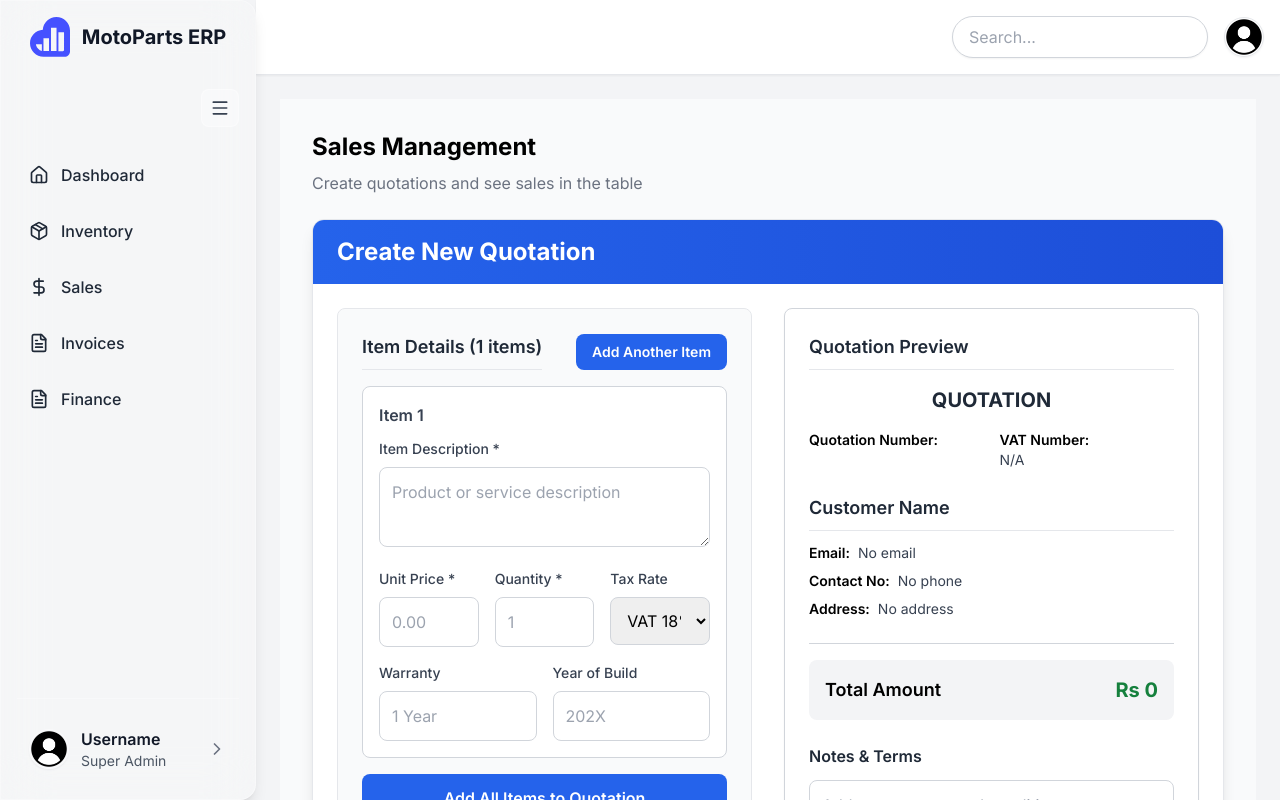
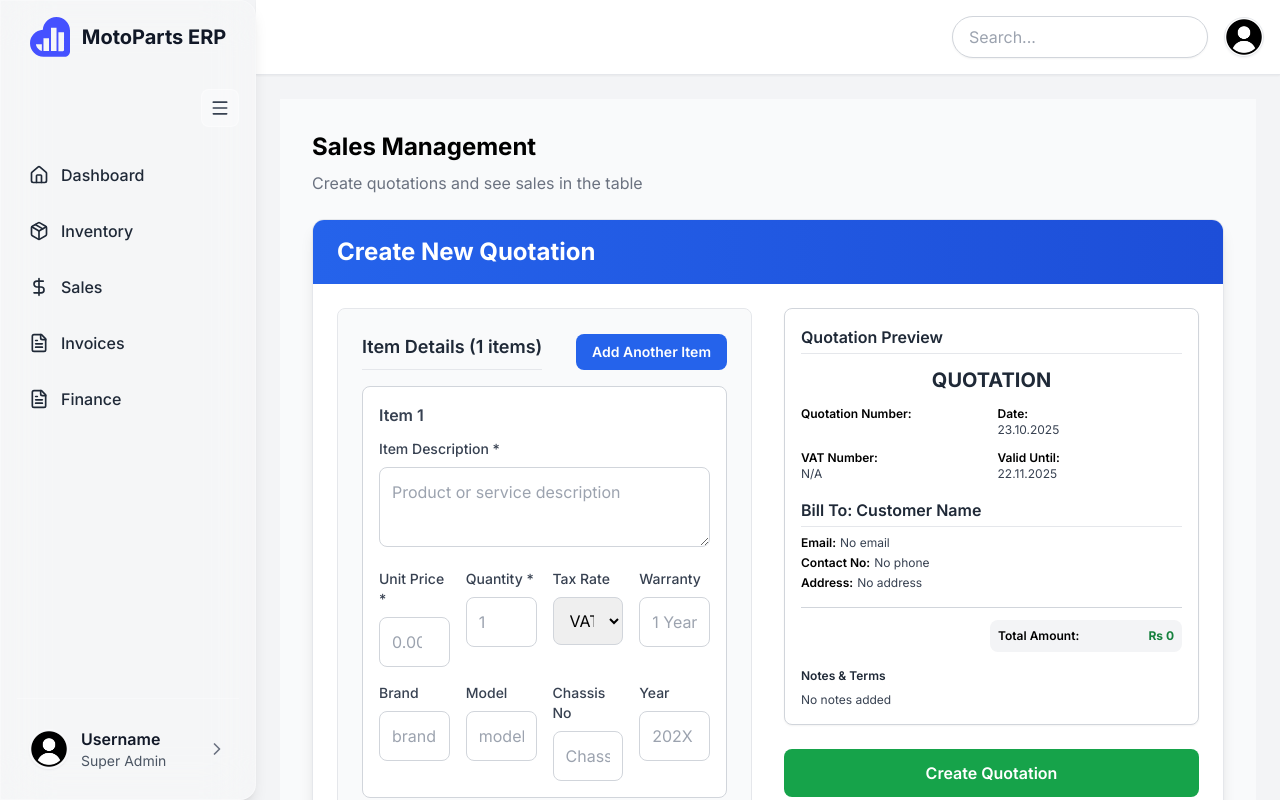
Before and after one commit to RameshEdirisinghe/erp, a Next.js app: page /sales in a window 1280 px wide. Built offline with nearby package versions, Linux system fonts and the light colour scheme.

Commit message:
feat: Enhance Quotation and Sale models with additional fields for brand, model, and chassis number

```diff
--- a/src/components/forms/Qoutationform.tsx
+++ b/src/components/forms/Qoutationform.tsx
@@ -13,6 +13,9 @@ interface QuotationFormProps {
 interface ItemFormData {
   itemDescription: string;
   year: string;
+  brand: string;
+  model: string;
+  chassyNo: string;
   unitPrice: string;
   quantity: string;
   warranty: string;
@@ -33,6 +36,9 @@ export default function QuotationForm({ onSubmit, editingSale, onSuccess, onCanc
   const [itemForms, setItemForms] = useState<ItemFormData[]>([
     {
       itemDescription: '',
+      brand: '',
+      model: '',
+      chassyNo: '',
       year: '',
       unitPrice: '',
       quantity: '',
@@ -58,10 +64,12 @@ export default function QuotationForm({ onSubmit, editingSale, onSuccess, onCanc
       setItems(editingSale.items || []);
       setNotes('');
 
-      // Convert existing items to forms
       if (editingSale.items && editingSale.items.length > 0) {
         setItemForms(editingSale.items.map(item => ({
           itemDescription: item.description,
+          brand: item.brand || '',
+          model: item.model || '',
+          chassyNo: item.chassyNo || '',
           year: item.year || '',
           unitPrice: item.rate.toString(),
           quantity: item.qty.toString(),
@@ -99,6 +107,9 @@ export default function QuotationForm({ onSubmit, editingSale, onSuccess, onCanc
       {
         itemDescription: '',
         year: '',
+        brand: '',
+        model: '',
+        chassyNo: '',
         unitPrice: '',
         quantity: '',
         warranty: '',
@@ -146,6 +157,10 @@ export default function QuotationForm({ onSubmit, editingSale, onSuccess, onCanc
         rate: unitPrice,
         tax: form.taxRate,
         warranty: form.warranty,
+        brand: form.brand,
+        model: form.model,
+        year: form.year,
+        chassyNo: form.chassyNo,
         amount: totalPrice,
       };
 
@@ -164,10 +179,12 @@ export default function QuotationForm({ onSubmit, editingSale, onSuccess, onCanc
 
     setItems(prev => [...prev, ...newItems]);
 
-    // Reset all item forms
     setItemForms([
       {
         itemDescription: '',
+        brand: '',
+        model: '',
+        chassyNo: '',
         year: '',
         unitPrice: '',
         quantity: '',
@@ -200,12 +217,12 @@ export default function QuotationForm({ onSubmit, editingSale, onSuccess, onCanc
       const validUntilStr = validUntilDate.toLocaleDateString('en-GB').replace(/\//g, '.');
 
       const quotationData: Omit<Quotation, 'id'> = {
-        quotationNo: formData.quotationNo,
+        quoteNumber: formData.quotationNo,
         customerName: formData.customerName,
         customerEmail: formData.customerEmail,
         customerPhone: formData.customerPhone,
         customerAddress: formData.customerAddress,
-        vatNo: formData.vatNo,
+        vatNumber: formData.vatNo,
         status: 'Draft',
         date: dateStr,
         validUntil: validUntilStr,
@@ -218,7 +235,6 @@ export default function QuotationForm({ onSubmit, editingSale, onSuccess, onCanc
 
       setSuccessMessage('Quotation created successfully!');
 
-      // Reset form
       setFormData({
         quotationNo: `QTN-${new Date().getFullYear()}-${String(Date.now()).slice(-3)}`,
         customerName: '',
@@ -231,6 +247,9 @@ export default function QuotationForm({ onSubmit, editingSale, onSuccess, onCanc
       setItemForms([
         {
           itemDescription: '',
+          brand: '',
+          model: '',
+          chassyNo: '',
           year: '',
           unitPrice: '',
           quantity: '',
@@ -332,7 +351,7 @@ export default function QuotationForm({ onSubmit, editingSale, onSuccess, onCanc
                             placeholder="Product or service description"
                           />
                         </div>
-                        <div className="grid grid-cols-3 gap-4">
+                        <div className="grid grid-cols-4 gap-4">
                           <div>
                             <label className="block text-sm font-medium text-gray-700 mb-2">
                               Unit Price *
@@ -374,8 +393,6 @@ export default function QuotationForm({ onSubmit, editingSale, onSuccess, onCanc
                               <option value="V18">VAT 18%</option>
                             </select>
                           </div>
-                        </div>
-                        <div className="grid grid-cols-2 gap-4">
                           <div>
                             <label className="block text-sm font-medium text-gray-700 mb-2">
                               Warranty
@@ -388,14 +405,52 @@ export default function QuotationForm({ onSubmit, editingSale, onSuccess, onCanc
                               placeholder="1 Year"
                             />
                           </div>
+                        </div>
+                        <div className="grid grid-cols-4 gap-4">
                           <div>
                             <label className="block text-sm font-medium text-gray-700 mb-2">
-                            Year of Build
+                              Brand
+                            </label>
+                            <input
+                              type="text"
+                              value={itemForm.brand}
+                              onChange={(e) => handleItemFormChange(index, 'brand', e.target.value)}
+                              className="w-full p-3 border border-gray-300 rounded-lg focus:ring-2 focus:ring-green-500 focus:border-green-500 transition"
+                              placeholder="brand name"
+                            />
+                          </div>
+                          <div>
+                            <label className="block text-sm font-medium text-gray-700 mb-2">
+                              Model
+                            </label>
+                            <input
+                              type="text"
+                              value={itemForm.model}
+                              onChange={(e) => handleItemFormChange(index, 'model', e.target.value)}
+                              className="w-full p-3 border border-gray-300 rounded-lg focus:ring-2 focus:ring-green-500 focus:border-green-500 transition"
+                              placeholder="model"
+                            />
+                          </div>
+                          <div>
+                            <label className="block text-sm font-medium text-gray-700 mb-2">
+                              Chassis No
+                            </label>
+                            <input
+                              type="text"
+                              value={itemForm.chassyNo}
+                              onChange={(e) => handleItemFormChange(index, 'chassyNo', e.target.value)}
+                              className="w-full p-3 border border-gray-300 rounded-lg focus:ring-2 focus:ring-green-500 focus:border-green-500 transition"
+                              placeholder="Chassis Number"
+                            />
+                          </div>
+                          <div>
+                            <label className="block text-sm font-medium text-gray-700 mb-2">
+                              Year
                             </label>
                             <input
                               type="text"
                               value={itemForm.year}
-                            onChange={(e) => handleItemFormChange(index, 'warranty', e.target.value)}
+                              onChange={(e) => handleItemFormChange(index, 'year', e.target.value)}
                               className="w-full p-3 border border-gray-300 rounded-lg focus:ring-2 focus:ring-green-500 focus:border-green-500 transition"
                               placeholder="202X"
                             />
@@ -497,101 +552,87 @@ export default function QuotationForm({ onSubmit, editingSale, onSuccess, onCanc
                       placeholder="Customer Address"
                     />
                   </div>
-                  <div className="grid grid-cols-2 gap-4">
-                    <div>
-                      <label className="block text-sm font-medium text-gray-700 mb-2">Vehicle Number</label>
-                      <input
-                        type="text"
-                        name="VehicleNumber"
-                        value={formData.customerEmail}
-                        onChange={handleInputChange}
-                        className="w-full p-3 border border-gray-300 rounded-lg focus:ring-2 focus:ring-green-500 focus:border-green-500 transition"
-                        placeholder="vehicle number"
-                      />
-                    </div>
-                    <div>
-                      <label className="block text-sm font-medium text-gray-700 mb-2">Chassy number</label>
-                      <input
-                        type="text"
-                        name="ChassyNumber"
-                        value={formData.customerPhone}
-                        onChange={handleInputChange}
-                        className="w-full p-3 border border-gray-300 rounded-lg focus:ring-2 focus:ring-green-500 focus:border-green-500 transition"
-                        placeholder="Chassy number"
-                      />
-                    </div>
-                  </div>
                 </div>
               </div>
             </div>
 
             <div className="space-y-6">
-              <div className="bg-white p-6 rounded-lg border border-gray-300 shadow-sm">
-                <h3 className="text-lg font-semibold text-gray-800 mb-4 border-b pb-2">Quotation Preview</h3>
-                <div className="mb-6">
-                  <h2 className="text-xl font-bold text-center text-gray-800 mb-4">QUOTATION</h2>
-                  <div className="grid grid-cols-2 gap-4 mb-4 text-sm">
+              <div className="bg-white p-4 rounded-lg border border-gray-300 shadow-sm print:p-2 print:border-none print:shadow-none print:bg-transparent">
+                <h3 className="text-base font-semibold text-gray-800 mb-3 border-b pb-1 print:hidden">Quotation Preview</h3>
+                <div className="mb-4 print:mb-6">
+                  <h2 className="text-xl font-bold text-center text-gray-800 mb-3 print:text-lg print:font-extrabold">QUOTATION</h2>
+                  <div className="grid grid-cols-2 gap-3 text-xs print:text-[10px] print:gap-2">
                     <div>
                       <span className="font-semibold">Quotation Number:</span>
                       <p className="text-gray-700">{formData.quotationNo}</p>
                     </div>
                     <div>
+                      <span className="font-semibold">Date:</span>
+                      <p className="text-gray-700">{new Date().toLocaleDateString('en-GB').replace(/\//g, '.')}</p>
+                    </div>
+                    <div>
                       <span className="font-semibold">VAT Number:</span>
                       <p className="text-gray-700">{formData.vatNo || 'N/A'}</p>
                     </div>
+                    <div>
+                      <span className="font-semibold">Valid Until:</span>
+                      <p className="text-gray-700">{new Date(new Date().getTime() + 30 * 24 * 60 * 60 * 1000).toLocaleDateString('en-GB').replace(/\//g, '.')}</p>
                     </div>
                   </div>
-                <div className="mb-6">
-                  <h3 className="text-lg font-semibold text-gray-800 mb-3 border-b pb-2">
-                    {formData.customerName || 'Customer Name'}
+                </div>
+                <div className="mb-4 print:mb-6">
+                  <h3 className="text-base font-semibold text-gray-800 mb-2 border-b pb-1 print:text-sm print:font-bold">
+                    Bill To: {formData.customerName || 'Customer Name'}
                   </h3>
-                  <div className="space-y-2 text-sm">
+                  <div className="space-y-1 text-xs print:text-[10px]">
                     <div>
                       <span className="font-semibold">Email:</span>
-                      <span className="text-gray-700 ml-2">{formData.customerEmail || 'No email'}</span>
+                      <span className="text-gray-700 ml-1">{formData.customerEmail || 'No email'}</span>
                     </div>
                     <div>
                       <span className="font-semibold">Contact No:</span>
-                      <span className="text-gray-700 ml-2">{formData.customerPhone || 'No phone'}</span>
+                      <span className="text-gray-700 ml-1">{formData.customerPhone || 'No phone'}</span>
                     </div>
                     <div>
                       <span className="font-semibold">Address:</span>
-                      <span className="text-gray-700 ml-2">{formData.customerAddress || 'No address'}</span>
+                      <span className="text-gray-700 ml-1">{formData.customerAddress || 'No address'}</span>
                     </div>
                   </div>
                 </div>
                 {items.length > 0 && (
-                  <div className="mb-6">
-                    <h4 className="font-semibold text-gray-800 mb-3">Quotation Items:</h4>
-                    <table className="w-full border-collapse border border-gray-300 text-sm">
+                  <div className="mb-4 print:mb-6">
+                    <h4 className="font-semibold text-gray-800 mb-2 text-xs print:text-[10px] print:font-bold">Items:</h4>
+                    <table className="w-full border-collapse border border-gray-300 text-xs print:text-[9px]">
                       <thead>
                         <tr className="bg-gray-100">
-                          <th className="border border-gray-300 px-3 py-2 text-left">Item Code</th>
-                          <th className="border border-gray-300 px-3 py-2 text-left">Description</th>
-                          <th className="border border-gray-300 px-3 py-2 text-left">Unit Price</th>
-                          <th className="border border-gray-300 px-3 py-2 text-left">Qty</th>
-                          <th className="border border-gray-300 px-3 py-2 text-left">Tax</th>
-                          <th className="border border-gray-300 px-3 py-2 text-left">Total</th>
-                          <th className="border border-gray-300 px-3 py-2 text-left">Actions</th>
+                          <th className="border border-gray-300 px-1 py-0.5 font-medium text-left w-[5%] print:w-[5%]">#</th>
+                          <th className="border border-gray-300 px-1 py-0.5 font-medium text-left w-[40%] print:w-[40%]">Description</th>
+                          <th className="border border-gray-300 px-1 py-0.5 font-medium text-right w-[10%] print:w-[10%]">Qty</th>
+                          <th className="border border-gray-300 px-1 py-0.5 font-medium text-right w-[15%] print:w-[15%]">Unit Price</th>
+                          <th className="border border-gray-300 px-1 py-0.5 font-medium text-right w-[10%] print:w-[10%]">Tax</th>
+                          <th className="border border-gray-300 px-1 py-0.5 font-medium text-right w-[15%] print:w-[15%]">Amount</th>
+                          <th className="border border-gray-300 px-1 py-0.5 font-medium text-center w-[5%] print:hidden">Actions</th>
                         </tr>
                       </thead>
                       <tbody>
-                        {items.map((item) => (
+                        {items.map((item, index) => (
                           <tr key={item.id}>
-                            <td className="border border-gray-300 px-3 py-2">{item.itemCode}</td>
-                            <td className="border border-gray-300 px-3 py-2">
-                              <div>
-                                <div>{item.description}</div>
-                                {item.warranty && (
-                                  <div className="text-xs text-gray-600">Warranty: {item.warranty}</div>
-                                )}
+                            <td className="border border-gray-300 px-1 py-0.5 align-top">{index + 1}</td>
+                            <td className="border border-gray-300 px-1 py-0.5 align-top">
+                              <div className="font-medium">{item.description}</div>
+                              <div className="text-gray-600 text-[10px] print:text-[8px] space-y-0.5">
+                                {item.brand && <div>Brand: {item.brand}</div>}
+                                {item.model && <div>Model: {item.model}</div>}
+                                {item.year && <div>Year: {item.year}</div>}
+                                {item.chassyNo && <div>Chassis No: {item.chassyNo}</div>}
+                                {item.warranty && <div>Warranty: {item.warranty}</div>}
                               </div>
                             </td>
-                            <td className="border border-gray-300 px-3 py-2">Rs {item.rate.toLocaleString()}</td>
-                            <td className="border border-gray-300 px-3 py-2">{item.qty}</td>
-                            <td className="border border-gray-300 px-3 py-2">{item.tax}</td>
-                            <td className="border border-gray-300 px-3 py-2">Rs {item.amount.toLocaleString()}</td>
-                            <td className="border border-gray-300 px-3 py-2">
+                            <td className="border border-gray-300 px-1 py-0.5 text-right align-top">{item.qty}</td>
+                            <td className="border border-gray-300 px-1 py-0.5 text-right align-top">Rs {item.rate.toLocaleString()}</td>
+                            <td className="border border-gray-300 px-1 py-0.5 text-right align-top">{item.tax}</td>
+                            <td className="border border-gray-300 px-1 py-0.5 text-right align-top">Rs {item.amount.toLocaleString()}</td>
+                            <td className="border border-gray-300 px-1 py-0.5 text-center align-top print:hidden">
                               <button
                                 type="button"
                                 onClick={() => removeItem(item.id)}
@@ -606,33 +647,34 @@ export default function QuotationForm({ onSubmit, editingSale, onSuccess, onCanc
                     </table>
                   </div>
                 )}
-                <div className="border-t border-gray-300 pt-4">
-                  <div className="bg-gray-100 p-4 rounded-lg">
-                    <div className="flex justify-between items-center">
-                      <span className="text-lg font-semibold">Total Amount</span>
-                      <span className="text-xl font-bold text-green-700">
-                        Rs {totalAmount.toLocaleString()}
-                      </span>
+                <div className="border-t border-gray-300 pt-3 mb-4 print:pt-2 print:mb-6">
+                  <div className="flex justify-end">
+                    <div className="bg-gray-100 p-2 rounded-lg w-48 print:w-40 print:p-1.5">
+                      <div className="flex justify-between items-center text-xs print:text-[9px]">
+                        <span className="font-semibold">Total Amount:</span>
+                        <span className="font-bold text-green-700">Rs {totalAmount.toLocaleString()}</span>
                       </div>
                     </div>
                   </div>
-                <div className="mt-6">
-                  <h4 className="font-semibold text-gray-800 mb-3">Notes & Terms</h4>
-                  <textarea
-                    value={notes}
-                    onChange={(e) => setNotes(e.target.value)}
-                    placeholder="Add notes, terms and conditions..."
-                    className="w-full p-3 border border-gray-300 rounded-lg focus:ring-2 focus:ring-green-500 focus:border-green-500 transition h-32"
-                    rows={4}
-                  />
+                </div>
+                <div>
+                  <h4 className="font-semibold text-gray-800 mb-2 text-xs print:text-[10px] print:font-bold">Notes & Terms</h4>
+                  <div className="text-xs text-gray-700 whitespace-pre-wrap print:text-[9px]">{notes || 'No notes added'}</div>
                 </div>
               </div>
               <button
                 type="submit"
                 disabled={isSubmitting}
-                className="w-full bg-green-600 hover:bg-green-700 disabled:bg-gray-400 text-white font-semibold py-3 px-4 rounded-lg transition duration-200"
+                className="w-full bg-green-600 hover:bg-green-700 disabled:bg-gray-400 text-white font-semibold py-3 px-4 rounded-lg transition duration-200 print:hidden"
               >
                 {isSubmitting ? 'Creating...' : 'Create Quotation'}
+              </button>
+              <button
+                type="submit"
+                disabled={isSubmitting}
+                className="w-full bg-red-600 hover:bg-red-700 disabled:bg-gray-400 text-white font-semibold py-3 px-4 rounded-lg transition duration-200 print:hidden"
+              >
+                {isSubmitting ? 'Printing...' : 'Print Quotation'}
               </button>
             </div>
           </div>
--- a/src/services/saleService.ts
+++ b/src/services/saleService.ts
@@ -95,8 +95,8 @@ export const Saleservices = {
       phone: quotationData.customerPhone,
       description: quotationData.items[0]?.description || 'Quotation Items',
       location: quotationData.customerAddress,
-      vatNo: quotationData.vatNo, // Changed from vatNumber to vatNo
-      quotationNo: quotationData.quotationNo, // Changed from quotationNumber to quotationNo
+      vatNo: quotationData.vatNumber, // Changed from vatNumber to vatNo
+      quotationNo: quotationData.quoteNumber, // Changed from quotationNumber to quotationNo
       items: quotationData.items.map(item => ({
         ...item,
         id: item.id || Date.now().toString(),
```
Also changed, not shown: src/models/Sale.ts (+10 -0 lines). Lines whose indentation alone changed are shown as unchanged.
